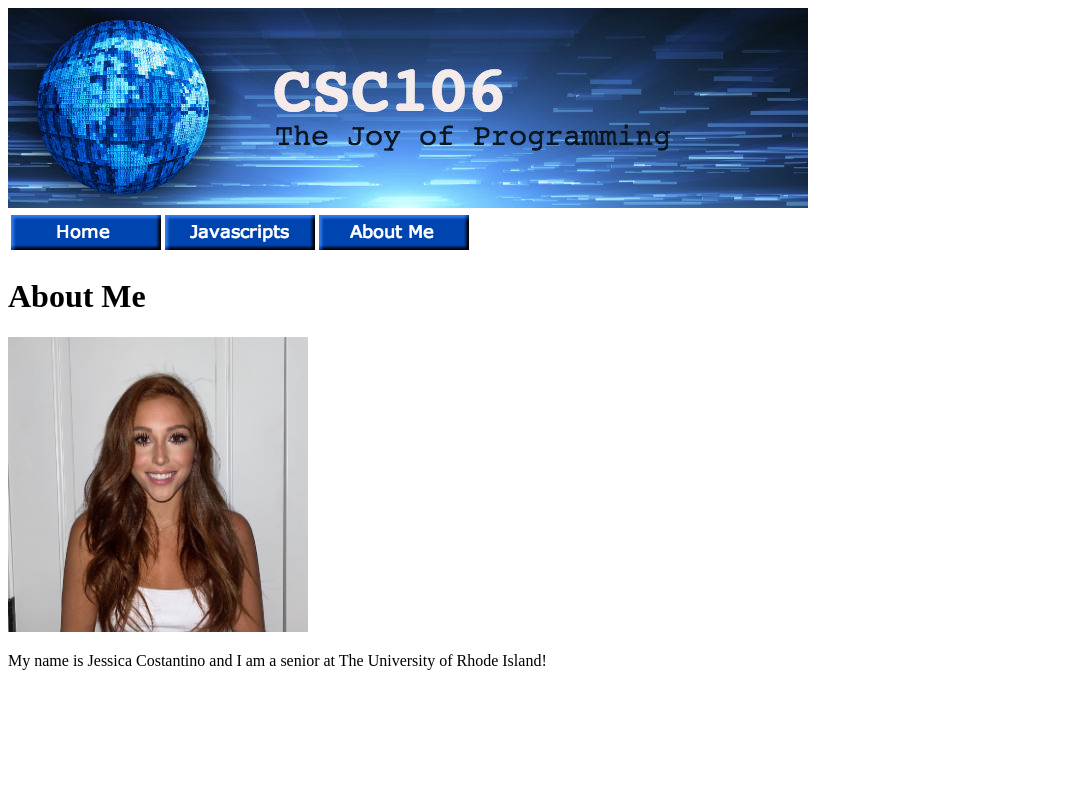
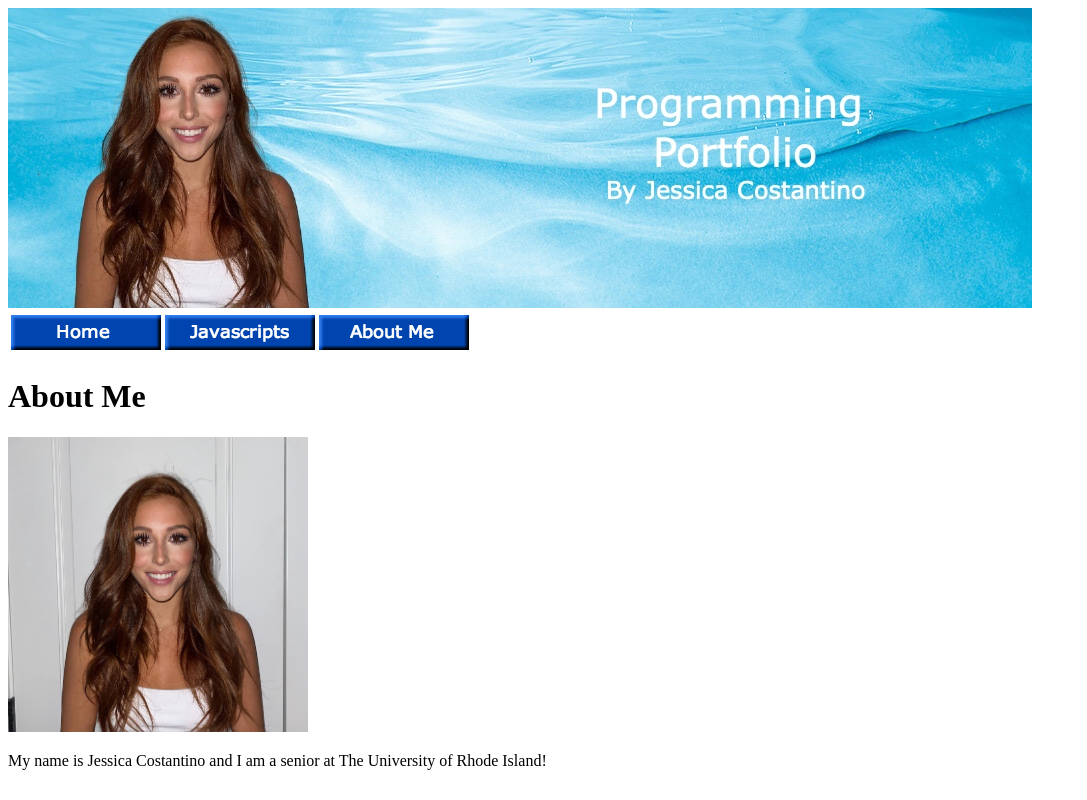
Before and after one commit to jesscostantino/jesscostantino.github.io, a plain HTML site: page aboutme.html in a window 1280 px wide. Shown: the whole page, without its empty margins (0-1087 px from the left). Drawn offline with Linux system fonts and the light colour scheme.

Commit message:
Update aboutme.html

```diff
--- a/aboutme.html
+++ b/aboutme.html
@@ -7,7 +7,7 @@
 </head>
   <body style="background-image:gradient-grainy-gradient-texture_79603-1642.jpg;">
 <body>
-  <img src="csc106_banner.jpg">
+  <img src="Costantino background.jpg">
 
   <table>
     <th> <a href="https://jesscostantino.github.io/index.html">
```
